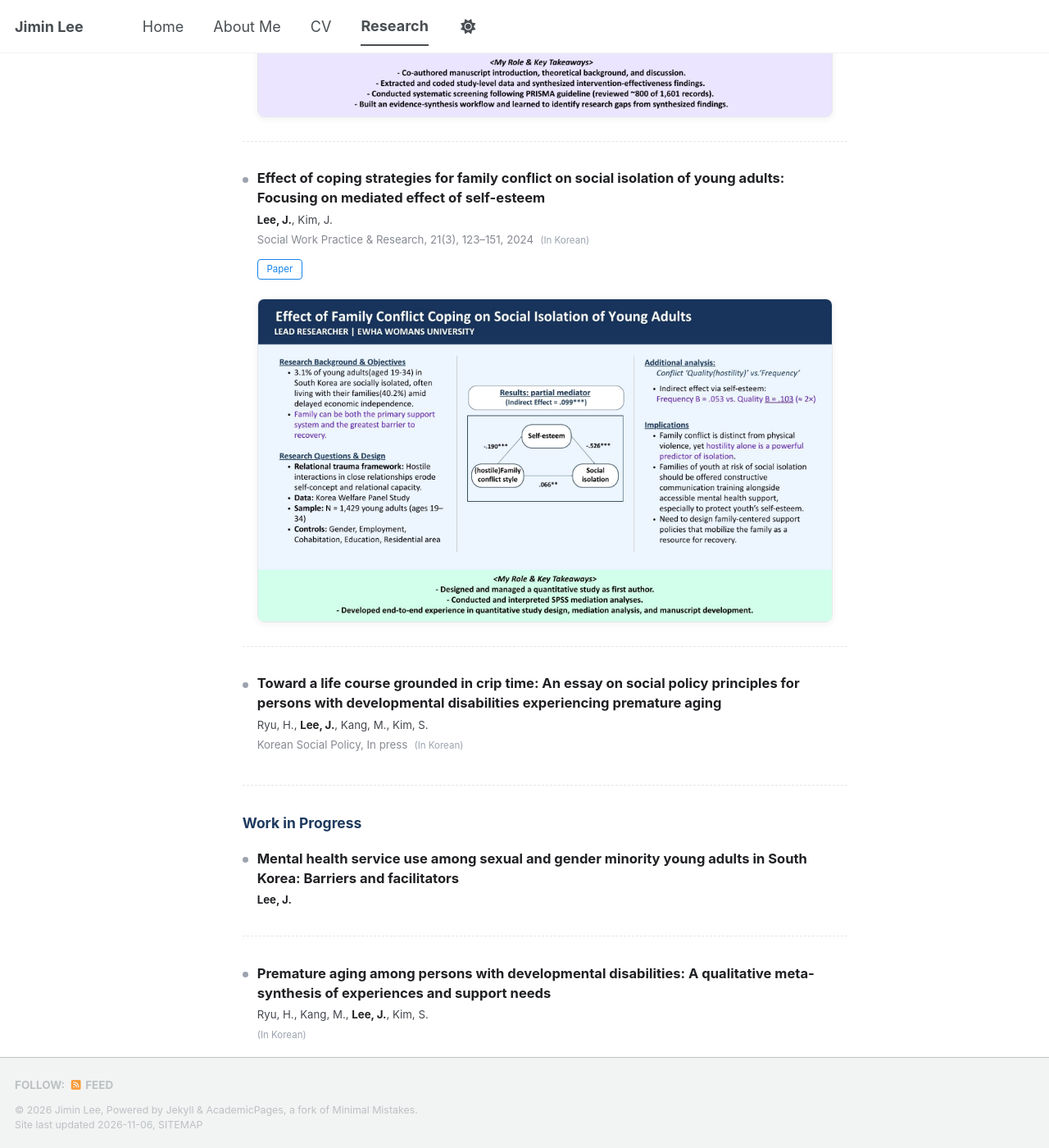
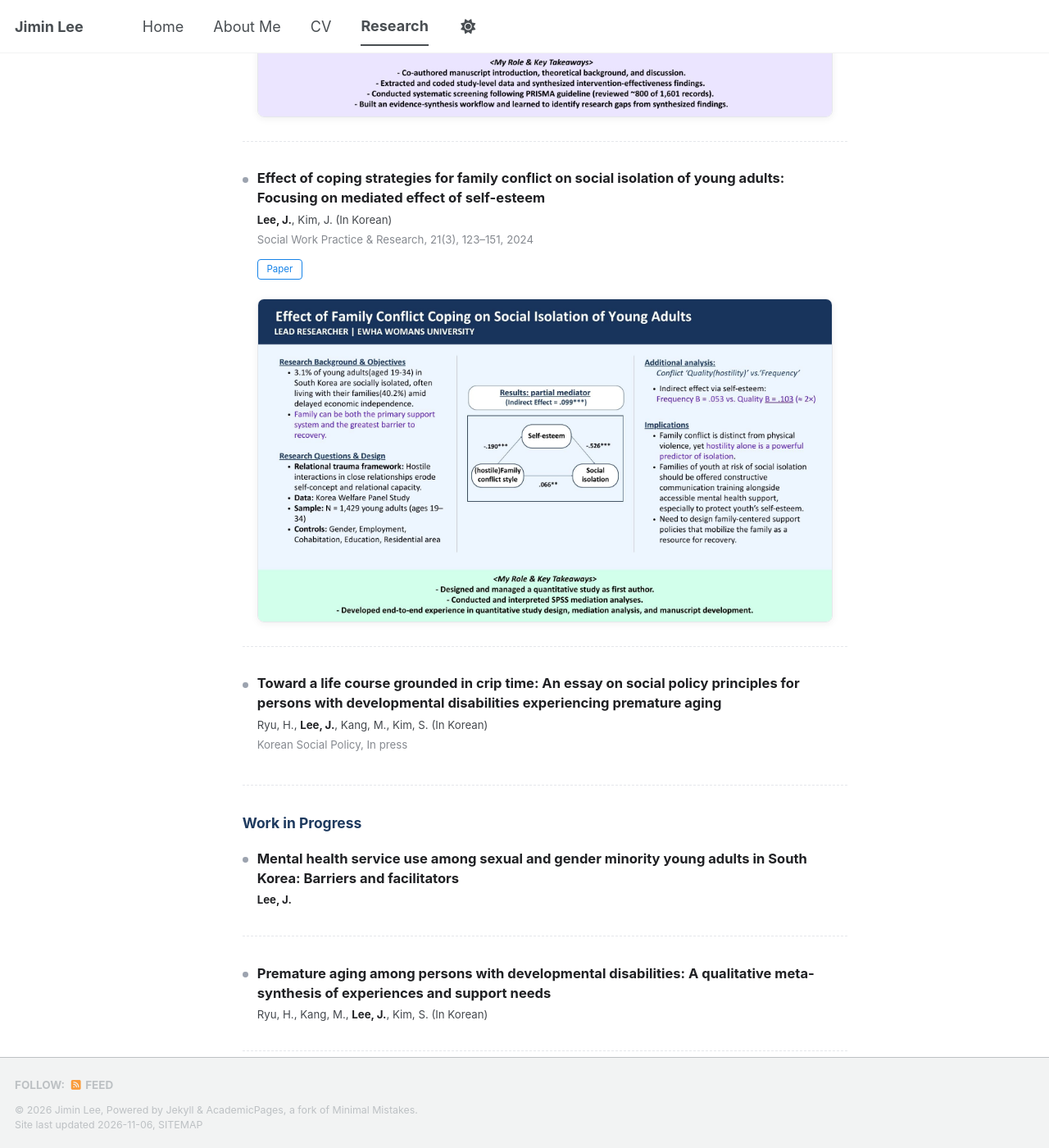
Before and after one commit to jiminlee-research/jiminlee-research.github.io, a Jekyll site: the page built from _pages/publications.html, in a window 1280 px wide and 1400 px high, scrolled down 1646 px. Shown: the whole window at 82% size. Built offline with Jekyll 4.4.1, drawn with Linux system fonts in a browser that asks for light colours; a style sheet for code colours, icons or effects is not loaded.

Commit message:
Show (In Korean) beside author list in author style
Co-Authored-By: Claude Opus 5.5 <noreply@anthropic.com>
Claude-Session: https://claude.ai/code/session_01PcjxNfDHwsJtJ6agebrJHV

```diff
--- a/_pages/publications.html
+++ b/_pages/publications.html
@@ -81,8 +81,8 @@ author_profile: true
 <div class="pub-item" data-selected="{% if p.selected %}true{% else %}false{% endif %}">
 <div class="pub-body">
 <p class="pub-title">{{ p.title }}</p>
-<p class="pub-authors">{% for a in p.authors %}{% if a contains "Lee, J." %}<span class="me">{{ a }}</span>{% else %}{{ a }}{% endif %}{% unless forloop.last %}, {% endunless %}{% endfor %}</p>
-{% if p.venue %}<p class="pub-venue">{{ p.venue }}{% if p.year %}, {{ p.year }}{% endif %}{% if p.note %} <span class="pub-tag">({{ p.note }})</span>{% endif %}</p>{% elsif p.note %}<p class="pub-venue"><span class="pub-tag" style="margin-left:0">({{ p.note }})</span></p>{% endif %}
+<p class="pub-authors">{% for a in p.authors %}{% if a contains "Lee, J." %}<span class="me">{{ a }}</span>{% else %}{{ a }}{% endif %}{% unless forloop.last %}, {% endunless %}{% endfor %}{% if p.note == "In Korean" %} (In Korean){% endif %}</p>
+{% if p.venue %}<p class="pub-venue">{{ p.venue }}{% if p.year %}, {{ p.year }}{% endif %}{% if p.note and p.note != "In Korean" %} <span class="pub-tag">({{ p.note }})</span>{% endif %}</p>{% elsif p.note and p.note != "In Korean" %}<p class="pub-venue"><span class="pub-tag" style="margin-left:0">({{ p.note }})</span></p>{% endif %}
 {% if p.links %}<div class="pub-links">{% for l in p.links %}<a href="{{ l.url }}" target="_blank" rel="noopener">{{ l.label }}</a>{% endfor %}</div>{% endif %}
 {% if p.image %}<div class="pub-figure"><img src="{{ p.image | relative_url }}" alt="Research summary: {{ p.title | escape }}" data-lightbox="{{ p.image | relative_url }}"></div>{% endif %}
 </div>
```
